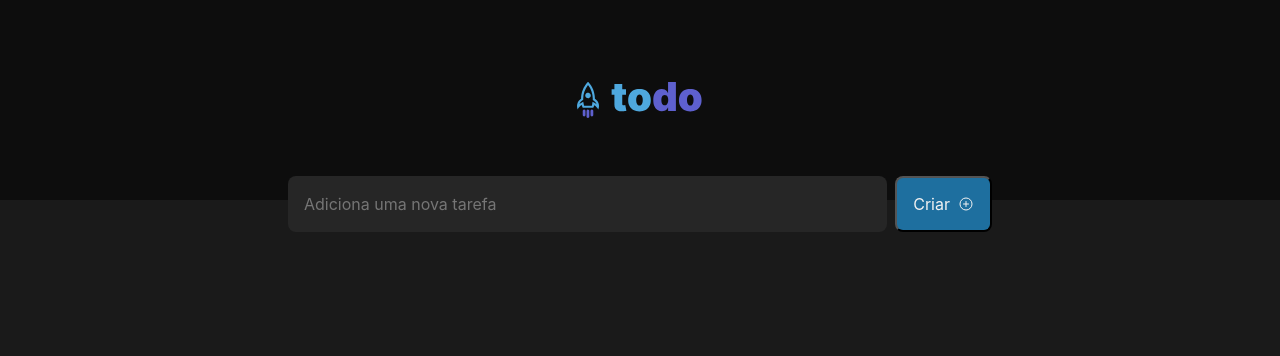
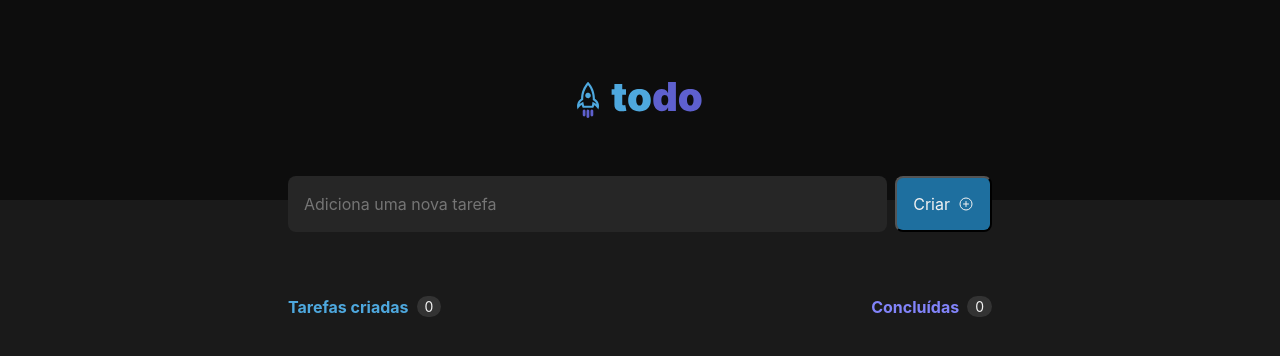
Before and after one commit to natan3001/Desafio-01---ToDo-List, a React app: page / in a window 1280 px wide. Shown: the top 356 px of the page. Built offline with nearby package versions, Linux system fonts and the light colour scheme; the HTML template or start-up script is replaced by a standard one.

Commit message:
Criado o componente de informações da lista

```diff
--- a/src/App.tsx
+++ b/src/App.tsx
@@ -1,9 +1,10 @@
 import { Header } from "./components/Header";
+import { NewTask } from "./components/NewTask";
+import { List } from "./components/List";
 
 import styles from "./App.module.css";
 
 import "./global.css";
-import { NewTask } from "./components/NewTask";
 
 function App() {
   return (
@@ -12,6 +13,7 @@
 
       <div className={styles.wrapper}>
         <NewTask />
+        <List />
       </div>
     </div>
   );
--- /dev/null
+++ b/src/components/List.module.css
@@ -0,0 +1,28 @@
+.tasksInfo {
+  margin-top: 4rem;
+  display: flex;
+  justify-content: space-between;
+}
+
+.count {
+  display: flex;
+  align-items: center;
+  gap: 0.5rem;
+}
+
+.count:nth-child(1) strong {
+  color: var(--blue);
+}
+
+.count:nth-child(2) strong {
+  color: var(--purple);
+}
+
+.count span {
+  font-size: 0.875rem;
+  padding: 0.125rem 0.5rem;
+  background-color: var(--gray-400);
+  border-radius: 999px;
+  display: flex;
+  align-items: center;
+}
--- /dev/null
+++ b/src/components/List.tsx
@@ -0,0 +1,17 @@
+import styles from "./List.module.css";
+
+export function List() {
+  return (
+    <div className={styles.tasksInfo}>
+      <div className={styles.count}>
+        <strong>Tarefas criadas</strong>
+        <span>0</span>
+      </div>
+
+      <div className={styles.count}>
+        <strong>Concluídas</strong>
+        <span>0</span>
+      </div>
+    </div>
+  );
+}
```
